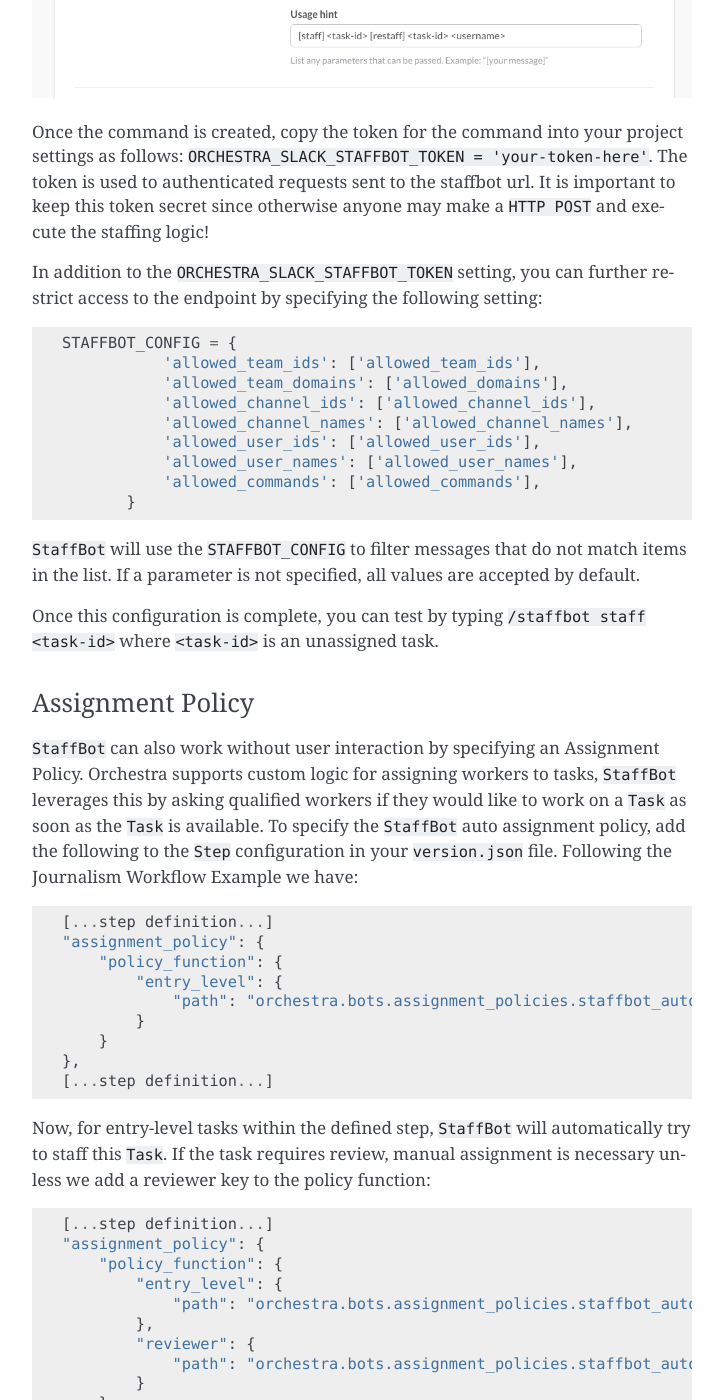
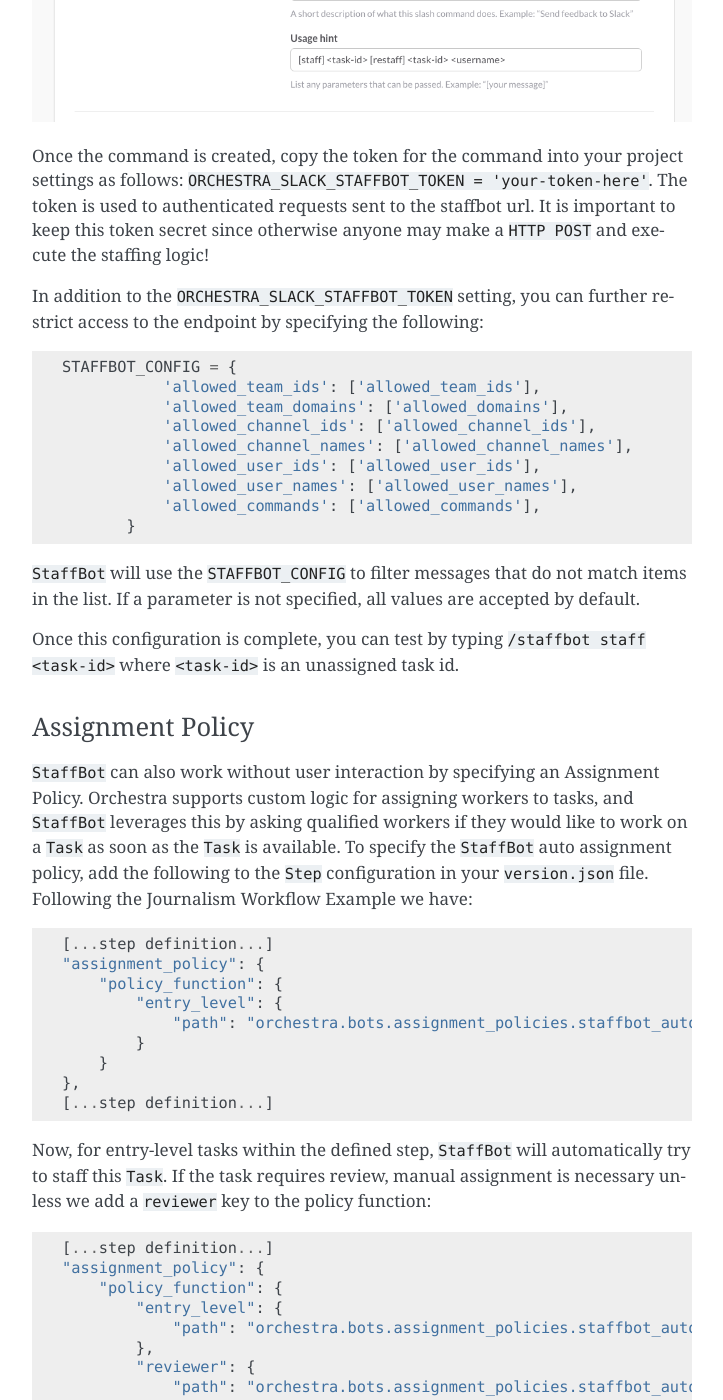
Before and after one commit to b12io/orchestra, a Sphinx documentation site: the page built from docs/source/bots.rst, in a window 1280 px wide and 1400 px high, scrolled down 1092 px. Shown: the whole window, without its empty margins (388-1111 px from the left). Built offline with Sphinx 7.4.7, drawn with Linux system fonts in a browser that asks for light colours; some of the changed text lies outside the part shown.

Commit message:
Copy tweaks

```diff
--- a/docs/source/bots.rst
+++ b/docs/source/bots.rst
@@ -37,7 +37,7 @@
 POST`` and execute the staffing logic!
 
 In addition to the ``ORCHESTRA_SLACK_STAFFBOT_TOKEN`` setting, you can further
-restrict access to the endpoint by specifying the following setting::
+restrict access to the endpoint by specifying the following::
 
  STAFFBOT_CONFIG = {
             'allowed_team_ids': ['allowed_team_ids'],
@@ -55,13 +55,13 @@
 
 
 Once this configuration is complete, you can test by typing ``/staffbot staff
-<task-id>`` where ``<task-id>`` is an unassigned task.
+<task-id>`` where ``<task-id>`` is an unassigned task id.
 
 Assignment Policy
 ================
 
 ``StaffBot`` can also work without user interaction by specifying an Assignment
-Policy. Orchestra supports custom logic for assigning workers to tasks,
+Policy. Orchestra supports custom logic for assigning workers to tasks, and
 ``StaffBot`` leverages this by asking qualified workers if they would like to
 work on a ``Task`` as soon as the ``Task`` is available. To specify the
 ``StaffBot`` auto assignment policy, add the following to the ``Step``
@@ -80,7 +80,8 @@
 
 Now, for entry-level tasks within the defined step, ``StaffBot`` will
 automatically try to staff this ``Task``. If the task requires review, manual
-assignment is necessary unless we add a reviewer key to the policy function::
+assignment is necessary unless we add a ``reviewer`` key to the policy
+function::
 
   [...step definition...]
   "assignment_policy": {
@@ -99,7 +100,7 @@
 =============================
 
 The ``detailed_scription_function`` is used to dynamically describe a ``Task``
-when ``StaffBot`` makes requests to workers offering them the opportunity to
+when ``StaffBot`` makes requests to workers, offering them the opportunity to
 work on the ``Task``. The function is given a ``task_details`` dictionary and
 can be passed extra ``kwargs`` as shown below::
 
```
Also changed, not shown: other parts of docs/source/bots.rst (+4 -4 lines).
